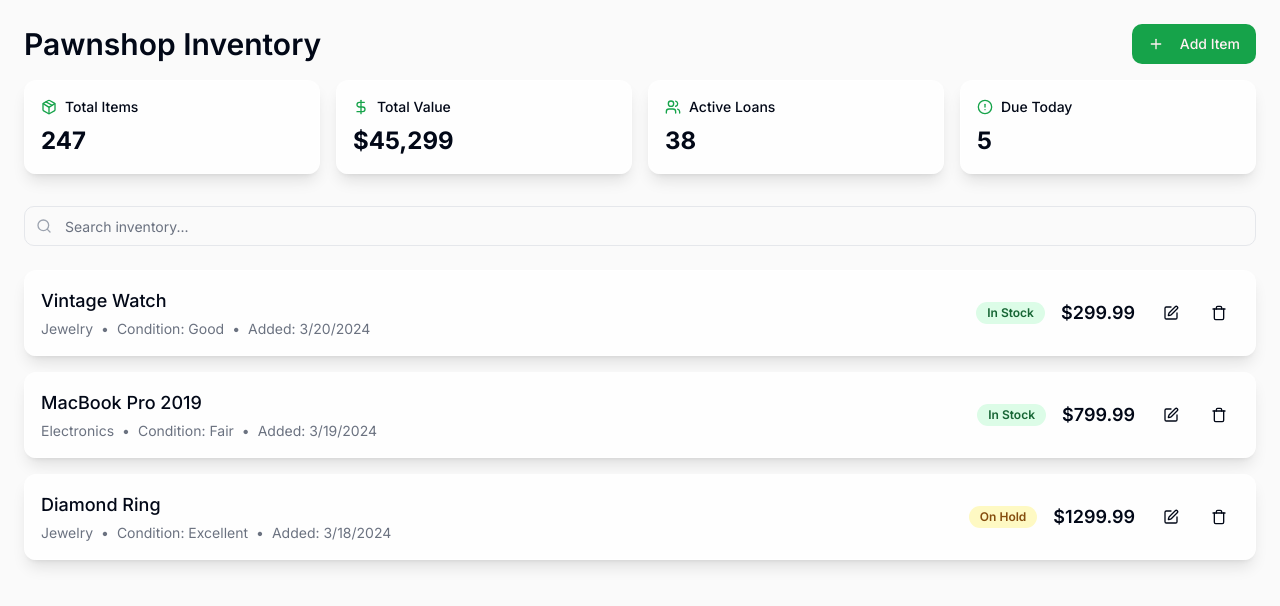
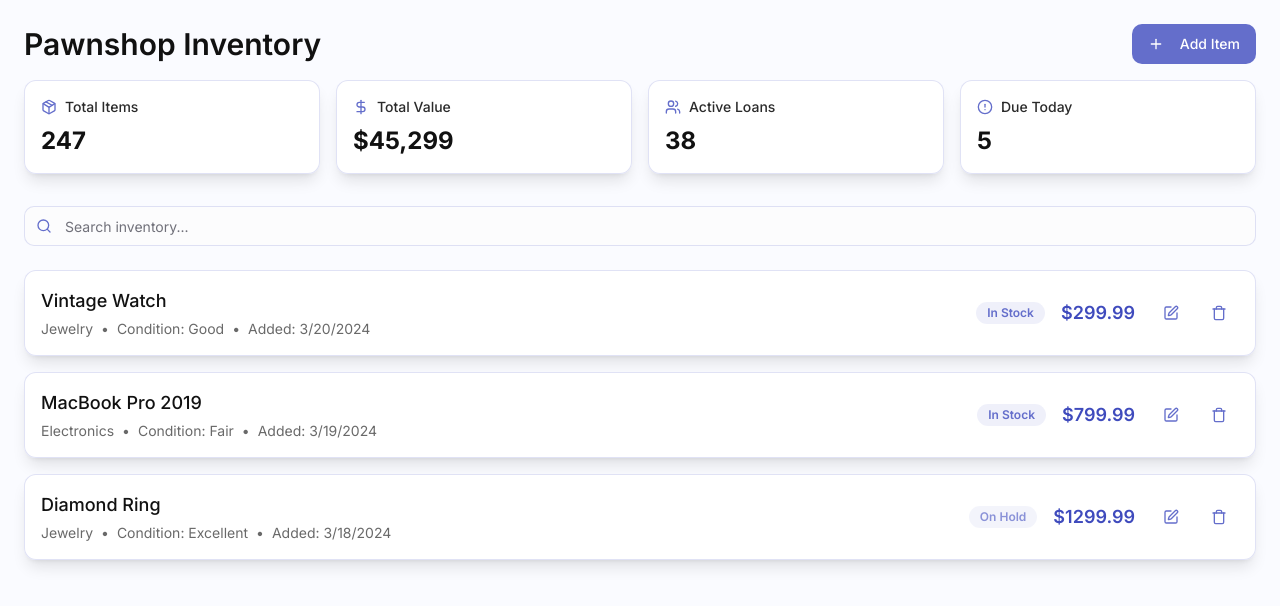
Before and after one commit to qzakoian/pawnventory-manager, a React (Vite) app: page / in a window 1280 px wide. Shown: the top 606 px of the page. Built offline with nearby package versions, Linux system fonts and the light colour scheme.

Commit message:
Update color palette
Update the application's color palette to match a new design.

```diff
--- a/src/components/InventoryItem.tsx
+++ b/src/components/InventoryItem.tsx
@@ -20,11 +20,11 @@ export const InventoryItem = ({ item }: InventoryItemProps) => {
   const getStatusColor = (status: string) => {
     switch (status.toLowerCase()) {
       case "in stock":
-        return "bg-green-100 text-green-800";
+        return "bg-[#646ECB]/10 text-[#646ECB]";
       case "on hold":
-        return "bg-yellow-100 text-yellow-800";
+        return "bg-[#8A92D8]/10 text-[#8A92D8]";
       case "sold":
-        return "bg-blue-100 text-blue-800";
+        return "bg-[#3F4BBD]/10 text-[#3F4BBD]";
       default:
         return "bg-gray-100 text-gray-800";
     }
@@ -34,8 +34,8 @@ export const InventoryItem = ({ item }: InventoryItemProps) => {
     <Card className="p-4 glass-card hover-transform">
       <div className="flex items-center justify-between">
         <div className="space-y-1">
-          <h3 className="text-lg font-medium">{item.name}</h3>
-          <div className="flex items-center space-x-2 text-sm text-muted-foreground">
+          <h3 className="text-lg font-medium text-[#111111]">{item.name}</h3>
+          <div className="flex items-center space-x-2 text-sm text-[#2A2A2A]/70">
             <span>{item.category}</span>
             <span>•</span>
             <span>Condition: {item.condition}</span>
@@ -45,12 +45,12 @@ export const InventoryItem = ({ item }: InventoryItemProps) => {
         </div>
         <div className="flex items-center space-x-4">
           <Badge className={getStatusColor(item.status)}>{item.status}</Badge>
-          <p className="text-lg font-semibold">${item.value.toFixed(2)}</p>
+          <p className="text-lg font-semibold text-[#3F4BBD]">${item.value.toFixed(2)}</p>
           <div className="flex space-x-2">
-            <Button variant="ghost" size="icon">
+            <Button variant="ghost" size="icon" className="text-[#646ECB] hover:text-[#3F4BBD] hover:bg-[#646ECB]/10">
               <Edit className="h-4 w-4" />
             </Button>
-            <Button variant="ghost" size="icon">
+            <Button variant="ghost" size="icon" className="text-[#646ECB] hover:text-[#3F4BBD] hover:bg-[#646ECB]/10">
               <Trash className="h-4 w-4" />
             </Button>
           </div>
--- a/src/index.css
+++ b/src/index.css
@@ -7,48 +7,48 @@
 
 @layer base {
   :root {
-    --background: 0 0% 98%;
-    --foreground: 222.2 84% 4.9%;
+    --background: 240 33% 99%;
+    --foreground: 240 10% 3.9%;
     --card: 0 0% 100%;
-    --card-foreground: 222.2 84% 4.9%;
+    --card-foreground: 240 10% 3.9%;
     --popover: 0 0% 100%;
-    --popover-foreground: 222.2 84% 4.9%;
-    --primary: 142.1 76.2% 36.3%;
-    --primary-foreground: 355.7 100% 97.3%;
-    --secondary: 220 14.3% 95.9%;
-    --secondary-foreground: 220.9 39.3% 11%;
-    --muted: 220 14.3% 95.9%;
-    --muted-foreground: 220 8.9% 46.1%;
-    --accent: 220 14.3% 95.9%;
-    --accent-foreground: 220.9 39.3% 11%;
+    --popover-foreground: 240 10% 3.9%;
+    --primary: 235 53% 60%;
+    --primary-foreground: 0 0% 100%;
+    --secondary: 234 47% 69%;
+    --secondary-foreground: 240 10% 3.9%;
+    --muted: 240 4.8% 95.9%;
+    --muted-foreground: 240 3.8% 46.1%;
+    --accent: 237 42% 49%;
+    --accent-foreground: 0 0% 100%;
     --destructive: 0 84.2% 60.2%;
-    --destructive-foreground: 210 20% 98%;
-    --border: 220 13% 91%;
-    --input: 220 13% 91%;
-    --ring: 142.1 76.2% 36.3%;
+    --destructive-foreground: 0 0% 98%;
+    --border: 235 53% 60% / 0.2;
+    --input: 235 53% 60% / 0.2;
+    --ring: 235 53% 60%;
     --radius: 0.75rem;
   }
 
   .dark {
-    --background: 222.2 84% 4.9%;
-    --foreground: 210 40% 98%;
-    --card: 222.2 84% 4.9%;
-    --card-foreground: 210 40% 98%;
-    --popover: 222.2 84% 4.9%;
-    --popover-foreground: 210 40% 98%;
-    --primary: 142.1 70.6% 45.3%;
-    --primary-foreground: 144.9 80.4% 10%;
-    --secondary: 217.2 32.6% 17.5%;
-    --secondary-foreground: 210 40% 98%;
-    --muted: 217.2 32.6% 17.5%;
-    --muted-foreground: 215 20.2% 65.1%;
-    --accent: 217.2 32.6% 17.5%;
-    --accent-foreground: 210 40% 98%;
+    --background: 240 10% 3.9%;
+    --foreground: 0 0% 98%;
+    --card: 240 10% 3.9%;
+    --card-foreground: 0 0% 98%;
+    --popover: 240 10% 3.9%;
+    --popover-foreground: 0 0% 98%;
+    --primary: 235 53% 60%;
+    --primary-foreground: 0 0% 100%;
+    --secondary: 234 47% 69%;
+    --secondary-foreground: 0 0% 98%;
+    --muted: 240 3.7% 15.9%;
+    --muted-foreground: 240 5% 64.9%;
+    --accent: 237 42% 49%;
+    --accent-foreground: 0 0% 100%;
     --destructive: 0 62.8% 30.6%;
-    --destructive-foreground: 210 40% 98%;
-    --border: 217.2 32.6% 17.5%;
-    --input: 217.2 32.6% 17.5%;
-    --ring: 142.4 71.8% 29.2%;
+    --destructive-foreground: 0 0% 98%;
+    --border: 235 53% 60% / 0.2;
+    --input: 235 53% 60% / 0.2;
+    --ring: 235 53% 60%;
   }
 }
 
@@ -63,7 +63,7 @@
 }
 
 .glass-card {
-  @apply bg-white/80 backdrop-blur-sm border border-white/20 shadow-lg;
+  @apply bg-white/90 backdrop-blur-sm border-[#646ECB]/20 border shadow-lg;
 }
 
 .animate-enter {
--- a/src/pages/Index.tsx
+++ b/src/pages/Index.tsx
@@ -46,11 +46,11 @@ const Index = () => {
   );
 
   return (
-    <div className="min-h-screen p-6 animate-enter">
+    <div className="min-h-screen p-6 animate-enter bg-[#FAFBFF]">
       <header className="mb-8">
         <div className="flex items-center justify-between mb-4">
-          <h1 className="text-3xl font-semibold">Pawnshop Inventory</h1>
-          <Button className="hover-transform">
+          <h1 className="text-3xl font-semibold text-[#111111]">Pawnshop Inventory</h1>
+          <Button className="hover-transform bg-[#646ECB] hover:bg-[#3F4BBD] text-white">
             <Plus className="mr-2 h-4 w-4" />
             Add Item
           </Button>
@@ -59,40 +59,40 @@ const Index = () => {
         <div className="grid gap-4 md:grid-cols-4">
           <Card className="p-4 glass-card hover-transform">
             <div className="flex items-center space-x-2">
-              <Package className="h-4 w-4 text-primary" />
-              <span className="text-sm font-medium">Total Items</span>
+              <Package className="h-4 w-4 text-[#646ECB]" />
+              <span className="text-sm font-medium text-[#2A2A2A]">Total Items</span>
             </div>
-            <p className="text-2xl font-bold mt-2">247</p>
+            <p className="text-2xl font-bold mt-2 text-[#111111]">247</p>
           </Card>
           <Card className="p-4 glass-card hover-transform">
             <div className="flex items-center space-x-2">
-              <DollarSign className="h-4 w-4 text-primary" />
-              <span className="text-sm font-medium">Total Value</span>
+              <DollarSign className="h-4 w-4 text-[#646ECB]" />
+              <span className="text-sm font-medium text-[#2A2A2A]">Total Value</span>
             </div>
-            <p className="text-2xl font-bold mt-2">$45,299</p>
+            <p className="text-2xl font-bold mt-2 text-[#111111]">$45,299</p>
           </Card>
           <Card className="p-4 glass-card hover-transform">
             <div className="flex items-center space-x-2">
-              <Users className="h-4 w-4 text-primary" />
-              <span className="text-sm font-medium">Active Loans</span>
+              <Users className="h-4 w-4 text-[#646ECB]" />
+              <span className="text-sm font-medium text-[#2A2A2A]">Active Loans</span>
             </div>
-            <p className="text-2xl font-bold mt-2">38</p>
+            <p className="text-2xl font-bold mt-2 text-[#111111]">38</p>
           </Card>
           <Card className="p-4 glass-card hover-transform">
             <div className="flex items-center space-x-2">
-              <AlertCircle className="h-4 w-4 text-primary" />
-              <span className="text-sm font-medium">Due Today</span>
+              <AlertCircle className="h-4 w-4 text-[#646ECB]" />
+              <span className="text-sm font-medium text-[#2A2A2A]">Due Today</span>
             </div>
-            <p className="text-2xl font-bold mt-2">5</p>
+            <p className="text-2xl font-bold mt-2 text-[#111111]">5</p>
           </Card>
         </div>
       </header>
 
       <div className="mb-6">
         <div className="relative">
-          <Search className="absolute left-3 top-1/2 transform -translate-y-1/2 text-gray-400 h-4 w-4" />
+          <Search className="absolute left-3 top-1/2 transform -translate-y-1/2 text-[#646ECB] h-4 w-4" />
           <Input
-            className="pl-10"
+            className="pl-10 border-[#646ECB]/20 focus:border-[#646ECB] focus:ring-[#646ECB]"
             placeholder="Search inventory..."
             value={searchQuery}
             onChange={(e) => setSearchQuery(e.target.value)}
```
